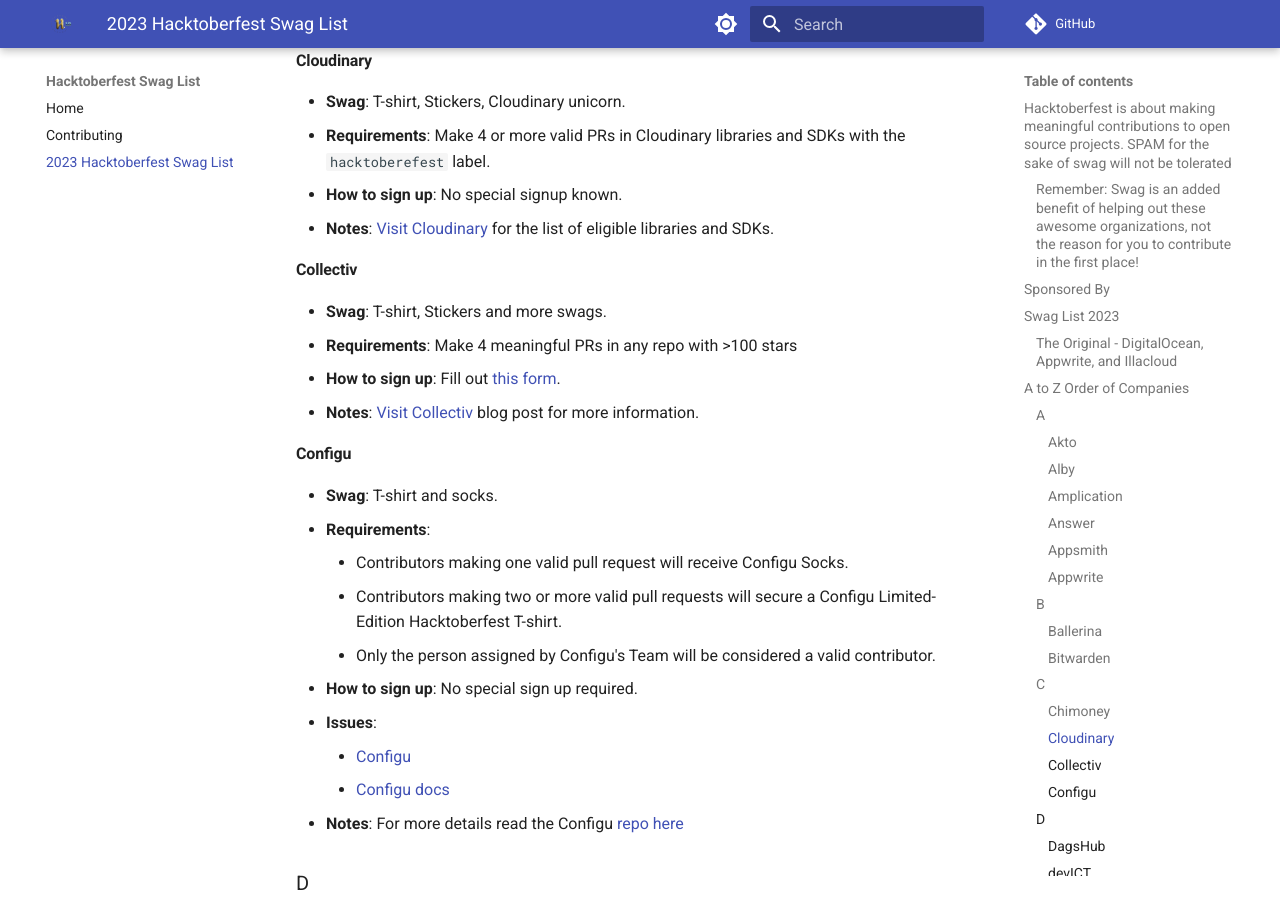
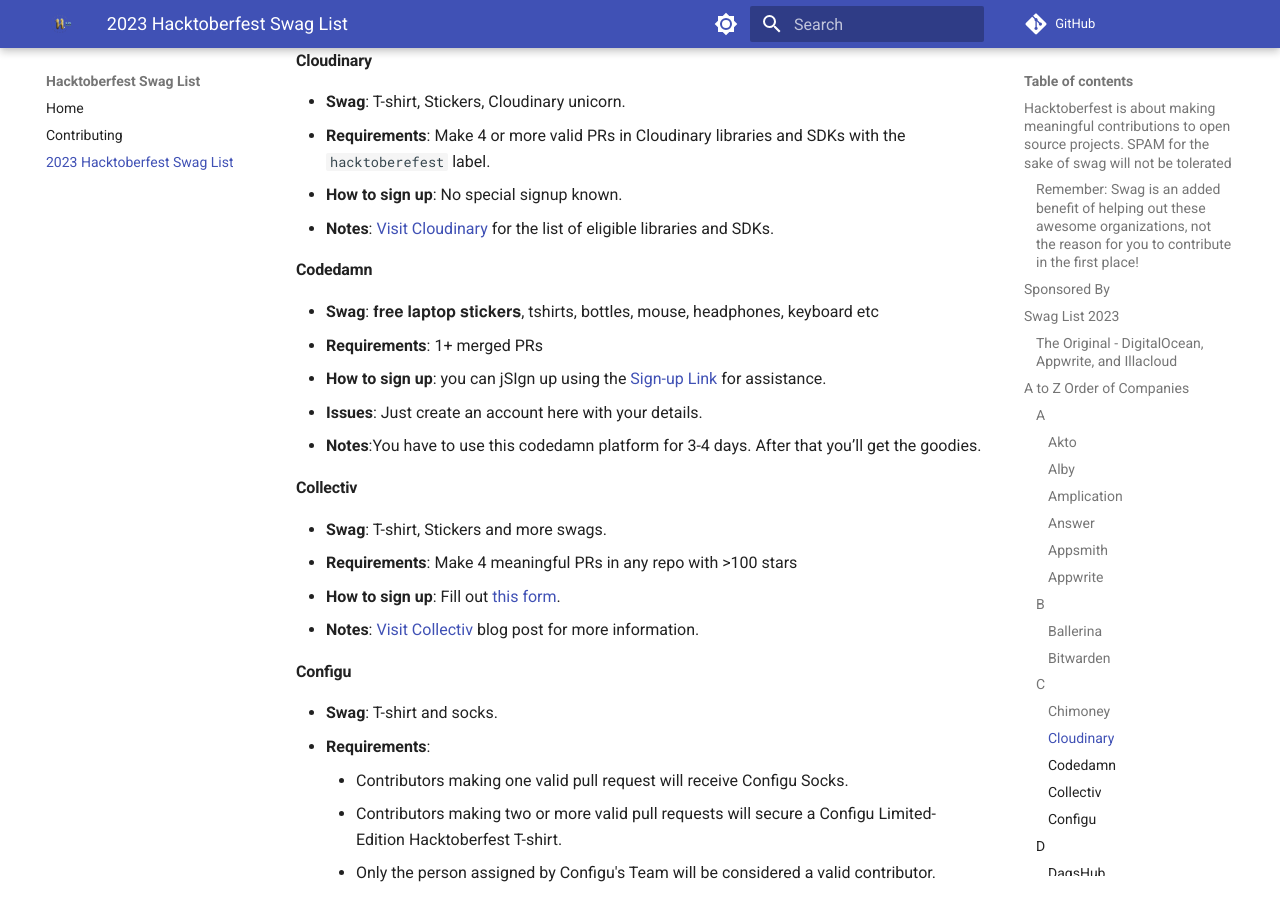
Before and after one commit to crweiner/hacktoberfest-swag-list, an MkDocs documentation site: the page built from docs/list.md, in a window 1280 px wide and 900 px high, scrolled down 4310 px. Built offline with MkDocs 1.6.1 and Material for MkDocs 9.7.7, drawn with Linux system fonts in a browser that asks for light colours; plug-ins that fetch from the network failed and are left out; comment, search, counter and statistics services are not loaded.

Commit message:
Update list.md
Added Codedamn

```diff
--- a/docs/list.md
+++ b/docs/list.md
@@ -139,6 +139,14 @@
 - **Requirements**: Make 4 or more valid PRs in Cloudinary libraries and SDKs with the `hacktoberefest` label.
 - **How to sign up**: No special signup known.
 - **Notes**: [Visit Cloudinary](https://cloudinary.com/blog/hacktoberfest-celebrate-open-source-sdks) for the list of eligible libraries and SDKs.
+
+#### **Codedamn**
+
+- **Swag**: 𝐟𝐫𝐞𝐞 𝐥𝐚𝐩𝐭𝐨𝐩 𝐬𝐭𝐢𝐜𝐤𝐞𝐫𝐬, tshirts, bottles, mouse, headphones, keyboard etc
+- **Requirements**: 1+ merged PRs
+- **How to sign up**: you can jSIgn up using the [Sign-up Link](https://bit.ly/3ERyChA) for assistance.
+- **Issues**: Just create an account here with your details.
+- **Notes**:You have to use this codedamn platform for 3-4 days. After that  you’ll get the goodies.
 
 #### **Collectiv**
 
```
